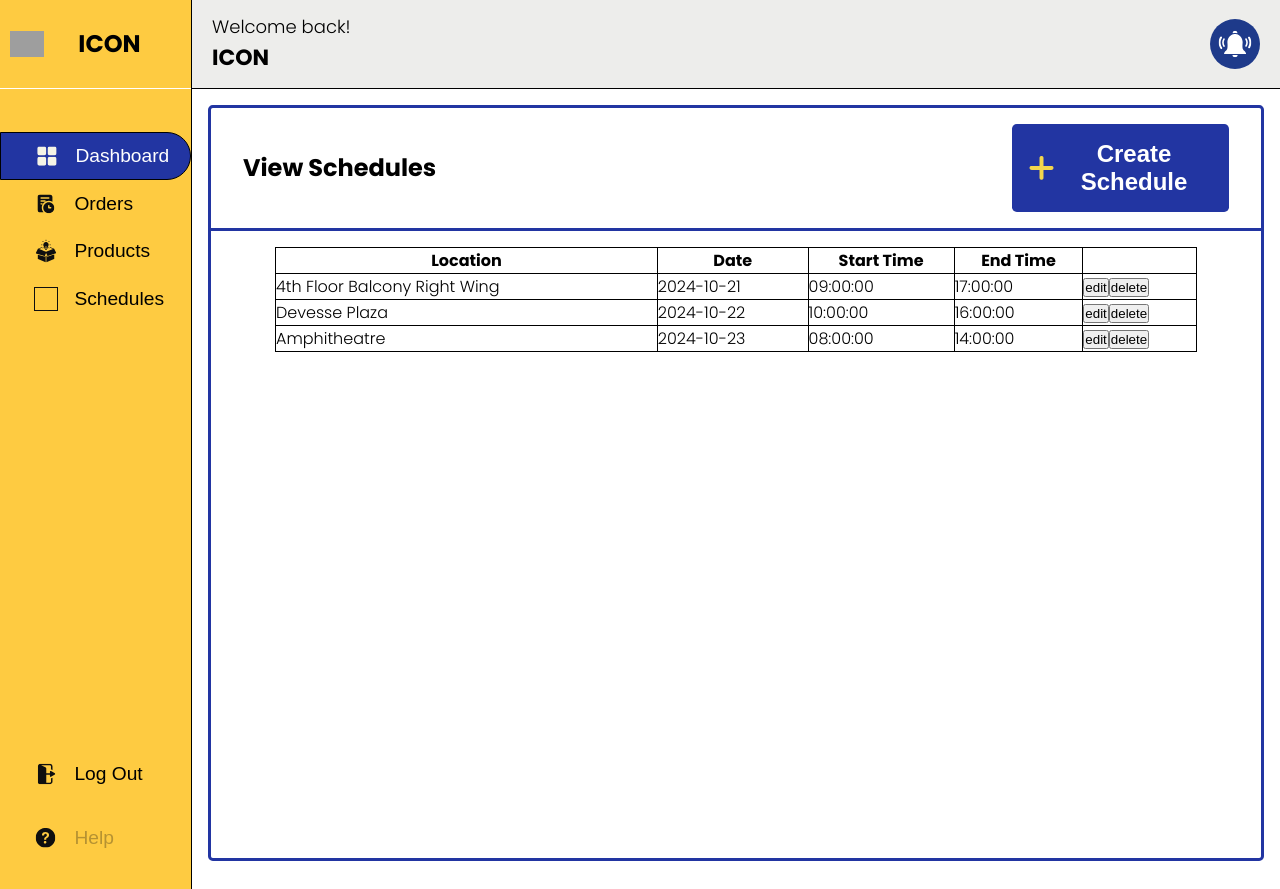
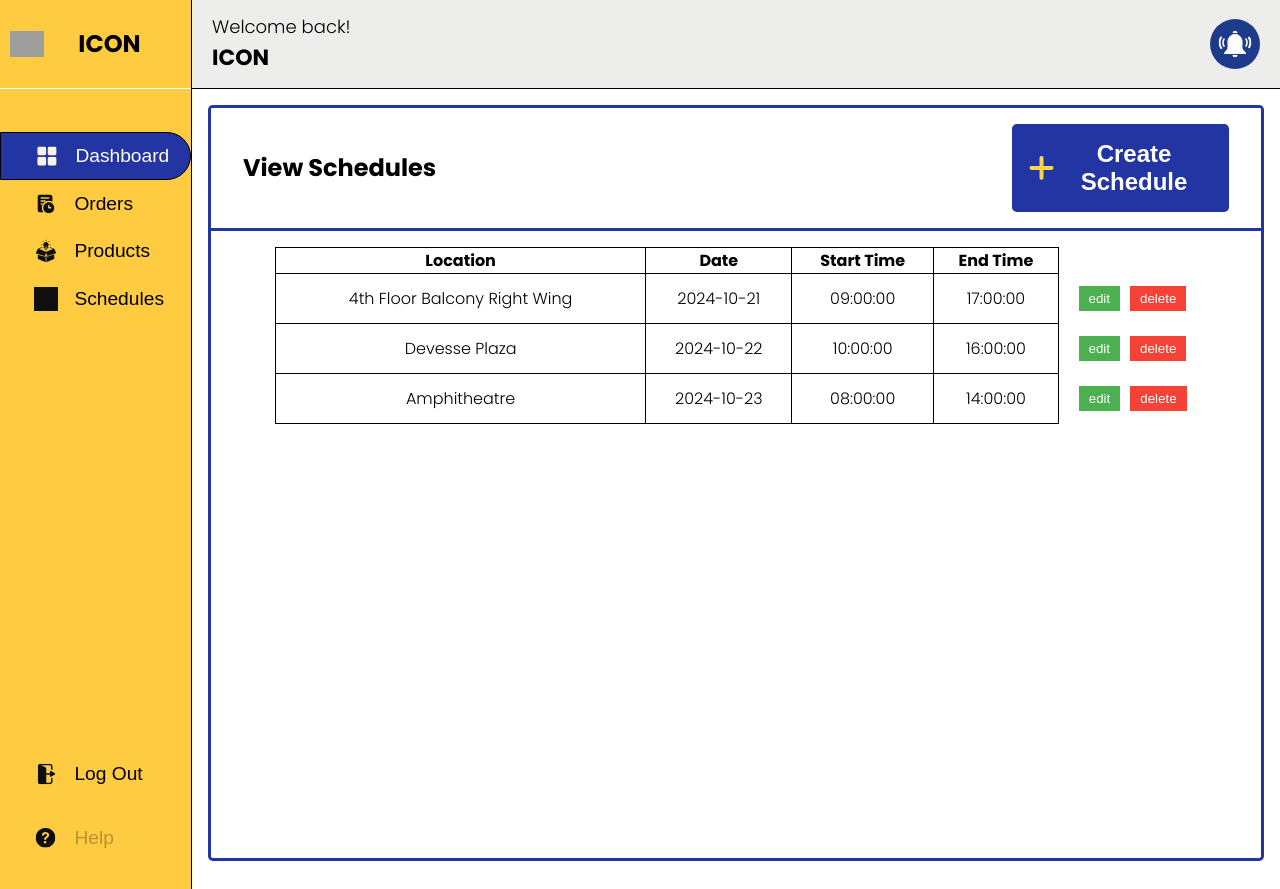
Before and after one commit to SanchieGuzman/SLU-Merch-Reservation-System, a PHP site: page /schedules/schedules.php in a window 1280 px wide. Run offline with PHP 8.4, Linux system fonts and the light colour scheme; the visitor is signed in with stand-in values (Sample User, id 1); data comes from the database, SQL or seed files in the repository; grey boxes are pictures that could not be loaded.

```diff
--- a/admin/assets/css/schedule-popup.css
+++ b/admin/assets/css/schedule-popup.css
@@ -122,3 +122,19 @@
   cursor: pointer;
   background-image: linear-gradient(to right, #3a50cb, #15268b);
 }
+
+/* ======= Popup Add Button ========== */
+
+#message-container{
+  display: none;
+  position: fixed;
+  bottom: 20px;
+  right: 0;
+  transform: translateX(-20px);
+  background-color: #4CAF50;
+  color: white;
+  text-align: center;
+  padding: 15px;
+  border-radius: 5px;
+  z-index: 1000;
+}
--- a/admin/assets/css/schedule.css
+++ b/admin/assets/css/schedule.css
@@ -19,6 +19,7 @@ body {
     margin: 1rem 1rem;
     max-height: 85vh;
     overflow-y: hidden;
+    overflow-y: scroll;
     border-radius: 0.3rem;
 }
 
@@ -29,6 +30,9 @@ body {
     justify-content: space-between;
     align-items: center;
     padding: 1rem 2rem;
+    position: sticky;
+    top: 0;
+    background-color: white;
     border-bottom: solid 3px #2235a2;
 }
 
@@ -53,7 +57,6 @@ body {
 
 #schedules-container #schedule-list{
     height: 80vh;
-    overflow-y: scroll;
     padding: 1rem 4rem 1rem 4rem;
 }
 
@@ -64,6 +67,42 @@ body {
 }
 
 #schedule-table, th, td {
-    /* height: 40vh; */
     border: 1px solid;
 }
+
+#schedule-table,
+#schedule-table th:nth-child(5),
+#schedule-table td:nth-child(5){
+    border: none;
+}
+
+#schedule-table td{
+    text-align: center;
+    height: 50px;
+}
+
+#schedule-table td:nth-child(5){
+    width: 15%;
+}
+
+.edit-button, .delete-button{
+    padding: 5px 10px;
+    border: none;
+    cursor: pointer;
+    margin-left: 10px;
+}
+
+.delete-button:last-child {
+    margin-left: 10px;
+    margin-right: 0;
+}
+
+.edit-button {
+    background-color: #4CAF50;
+    color: white;
+}
+
+.delete-button {
+    background-color: #f44336;
+    color: white;
+}
--- a/admin/src/sidenav/side-nav.php
+++ b/admin/src/sidenav/side-nav.php
@@ -18,7 +18,7 @@
                 <button type='submit' name="action" value="dashboard" class="<?php echo $_SESSION['action'] === 'dashboard' ? 'active-button' : 'default-button'?>"><img class="<?php echo $_SESSION['action'] === 'dashboard' ? 'active-icon' : 'default-icon'?>" src="../../assets/images/sidenav-icons/DASHBOARD.svg" alt="Dashboard icon">Dashboard</button>
                 <button type='submit' name="action" value="orders" class="<?php echo $_SESSION['action'] === 'orders' ? 'active-button' : 'default-button'?>"><img class="<?php echo $_SESSION['action'] === 'orders' ? 'active-icon' : 'default-icon'?>" src="../../assets/images/sidenav-icons/ORDERS.svg" alt="Orders icon">Orders</button>
                 <button type='submit' name="action" value="products" class="<?php echo $_SESSION['action'] === 'products' ? 'active-button' : 'default-button'?>"><img class="<?php echo $_SESSION['action'] === 'products' ? 'active-icon' : 'default-icon'?>" src="../../assets/images/sidenav-icons/PRODUCTS.svg" alt="Products icon">Products</button>
-                <button type='submit' name="action" value="schedules" class="<?php echo $_SESSION['action'] === 'schedules' ? 'active-button' : 'default-button'?>"><img class="<?php echo $_SESSION['action'] === 'schedules' ? 'active-icon' : 'default-icon'?>">Schedules</button>
+                <button type='submit' name="action" value="schedules" class="<?php echo $_SESSION['action'] === 'schedules' ? 'active-button' : 'default-button'?>"><img class="<?php echo $_SESSION['action'] === 'schedules' ? 'active-icon' : 'default-icon'?>" src="../../assets/images/sidenav-icons/SCHEDULE.svg" alt="Schedules icon">Schedules</button>
 
                 <div class="spacer">
                     <button type='submit' name="action" value="logout" class="<?php echo $_SESSION['action'] === 'logout' ? 'active-button' : 'default-button'?>"><img class="<?php echo $_SESSION['action'] === 'logout' ? 'active-button' : 'default-icon'?>" src="../../assets/images/sidenav-icons/LOG OUT.svg" alt="Log out icon">Log Out</button>
```
Also changed, not shown: admin/assets/images/sidenav-icons/SCHEDULE.svg (added).
